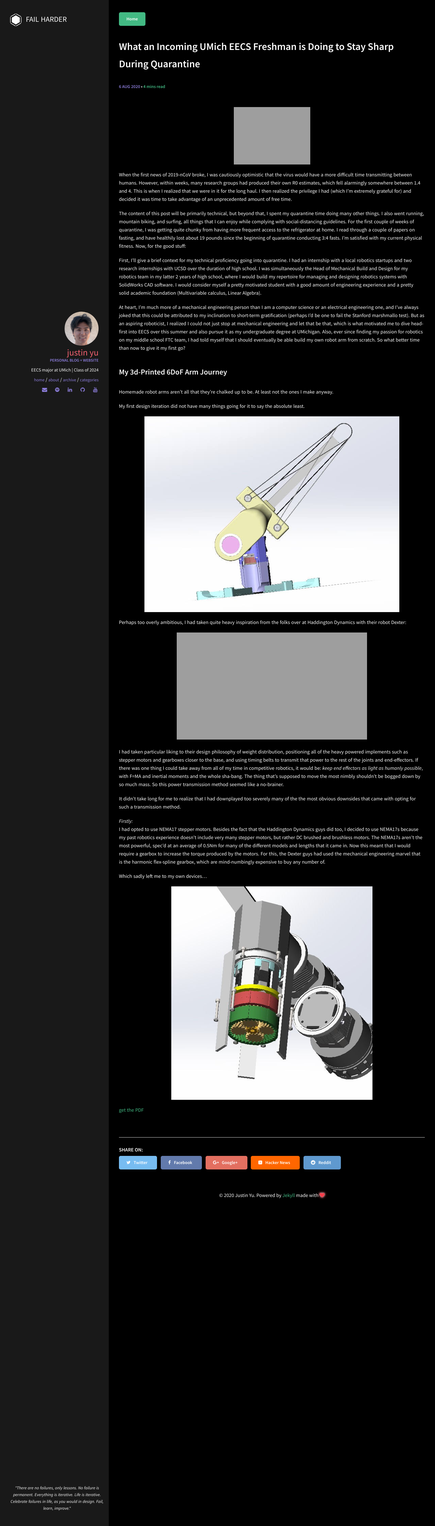
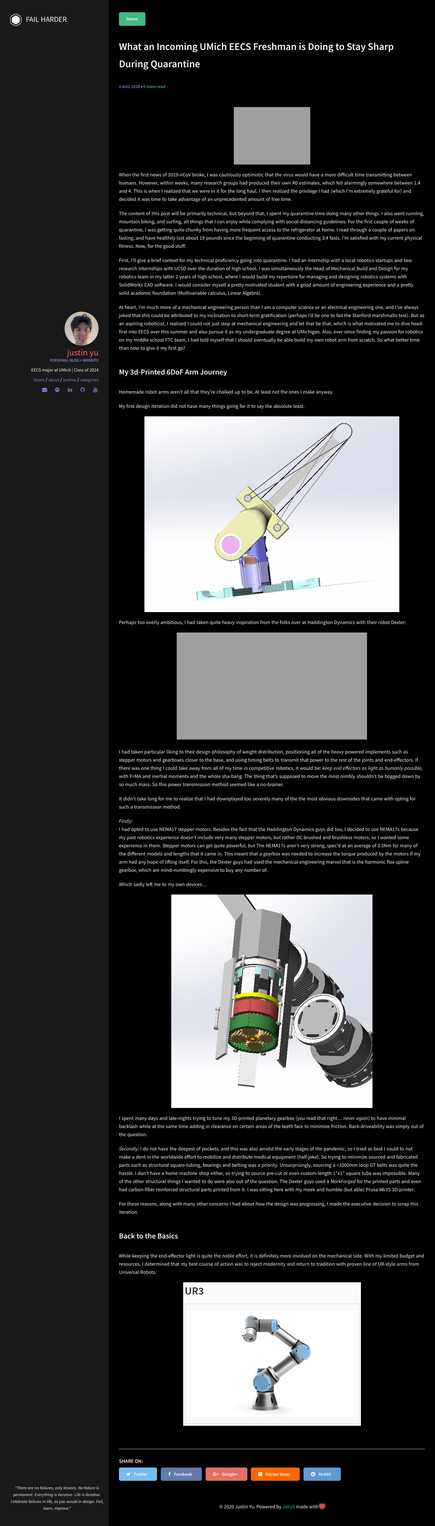
Before and after one commit to uynitsuj/uynitsuj.github.io, a Jekyll site: the page built from _posts/2020-08-06-what-an-incoming-umich-eecs-freshman-is-doing-to-stay-sharp-during-quarantine.md, in a window 1280 px wide. Shown: the part 14-4504 px from the top of the page at 34% size. Built offline with Jekyll 4.4.1, drawn with Linux system fonts in a browser that asks for light colours; grey boxes are pictures that could not be loaded.

Commit message:
throwing in the towel

```diff
--- a/_posts/2020-08-06-what-an-incoming-umich-eecs-freshman-is-doing-to-stay-sharp-during-quarantine.md
+++ b/_posts/2020-08-06-what-an-incoming-umich-eecs-freshman-is-doing-to-stay-sharp-during-quarantine.md
@@ -33,11 +33,21 @@
 It didn't take long for me to realize that I had downplayed too severely many of the the most obvious downsides that came with opting for such a transmission method.
 
 *Firstly:*
-I had opted to use NEMA17 stepper motors. Besides the fact that the Haddington Dynamics guys did too, I decided to use NEMA17s because my past robotics experience doesn't include very many stepper motors, but rather DC brushed and brushless motors. The NEMA17s aren't the most powerful, spec'd at an average of 0.5Nm for many of the different models and lengths that it came in. Now this meant that I would require a gearbox to increase the torque produced by the motors. For this, the Dexter guys had used the mechanical engineering marvel that is the harmonic flex-spline gearbox, which are mind-numbingly expensive to buy any number of.
+I had opted to use NEMA17 stepper motors. Besides the fact that the Haddington Dynamics guys did too, I decided to use NEMA17s because my past robotics experience doesn't include very many stepper motors, but rather DC brushed and brushless motors, so I wanted some experience in them. Stepper motors can get quite powerful, but The NEMA17s aren't very strong, spec'd at an average of 0.5Nm for many of the different models and lengths that it came in. This meant that a gearbox was needed to increase the torque produced by the motors if my arm had any hope of lifting itself. For this, the Dexter guys had used the mechanical engineering marvel that is the harmonic flex-spline gearbox, which are mind-numbingly expensive to buy any number of.
 
 Which sadly left me to my own devices...
 
 ![Annotation 2020-03-30 151859]({{ site.url }}/img/Post3/Annotation 2020-03-30 151859.jpg)
 
+I spent many days and late-nights trying to tune my 3D-printed planetary gearbox (you read that right... *never again*) to have minimal backlash while at the same time adding in clearance on certain areas of the teeth face to minimize friction. Back-driveability was simply out of the question.
 
-[get the PDF](/pdf/ImprovedElevatedRoboticSystemAndMethod.pdf)
+*Secondly:*
+I do not have the deepest of pockets, and this was also amidst the early stages of the pandemic, so I tried as best I could to not make a dent in the worldwide effort to mobilize and distribute medical equipment (half-joke). So trying to minimize sourced and fabricated parts such as structural square-tubing, bearings and belting was a priority. Unsurprisingly, sourcing a >1000mm loop GT belts was quite the hassle. I don't have a home machine shop either, so trying to source pre-cut or even custom-length 1"x1" square tube was impossible. Many of the other structural things I wanted to do were also out of the question. The Dexter guys used a *MarkForged* for the printed parts and even had carbon-fiber reinforced structural parts printed from it. I was sitting here with my meek and humble (but able) Prusa Mk3S 3D-printer.
+
+For these reasons, along with many other concerns I had about how the design was progressing, I made the executive decision to scrap this iteration.
+
+### Back to the Basics
+
+While keeping the end-effector light is quite the noble effort, it is definitely more involved on the mechanical side. With my limited budget and resources, I determined that my best course of action was to reject modernity and return to tradition with proven line of UR-style arms from Universal Robots.
+
+![Annotation 2020-08-06 223117]({{ site.url }}/img/Post3/Annotation 2020-08-06 223117.png)
```
Also changed, not shown: img/Post3/Annotation 2020-08-06 223117.png (added).
